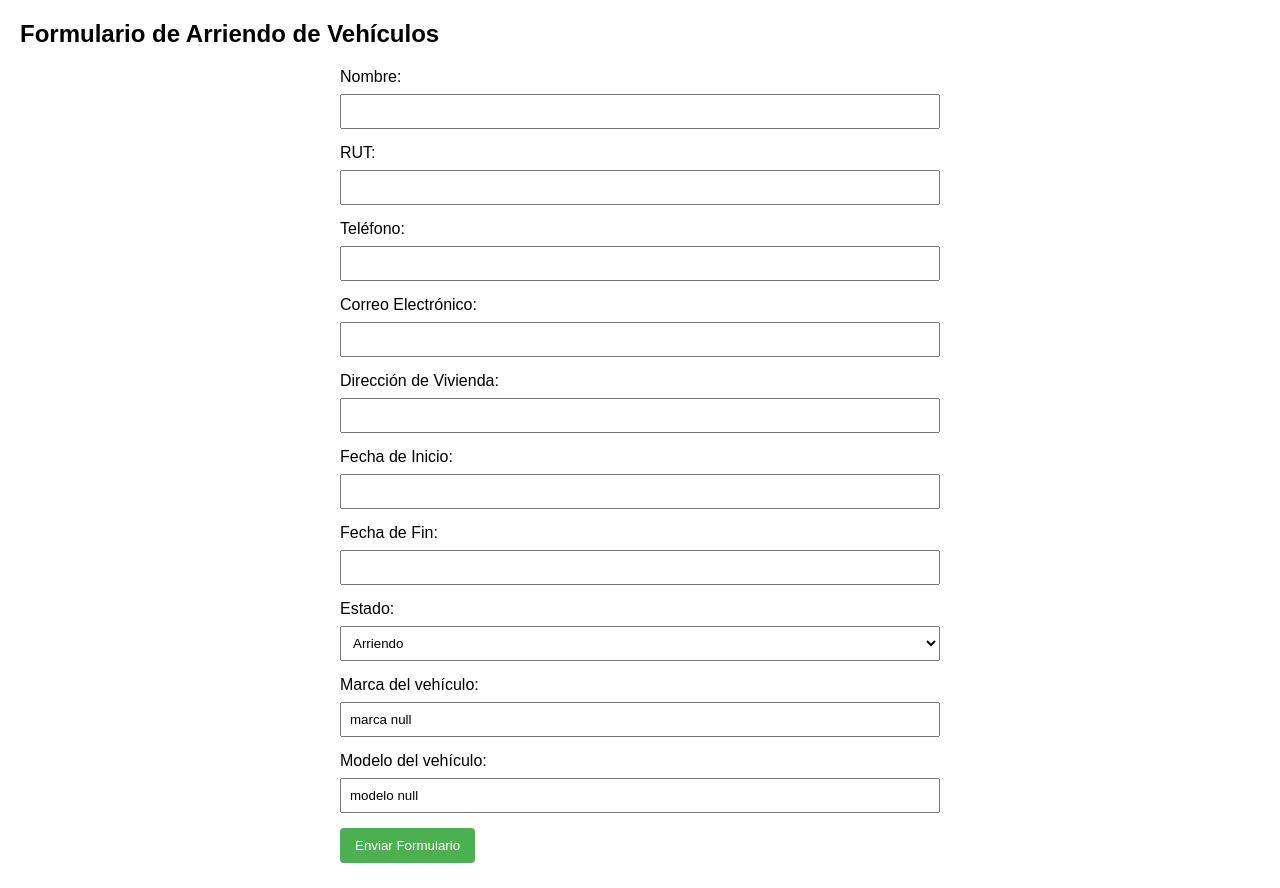
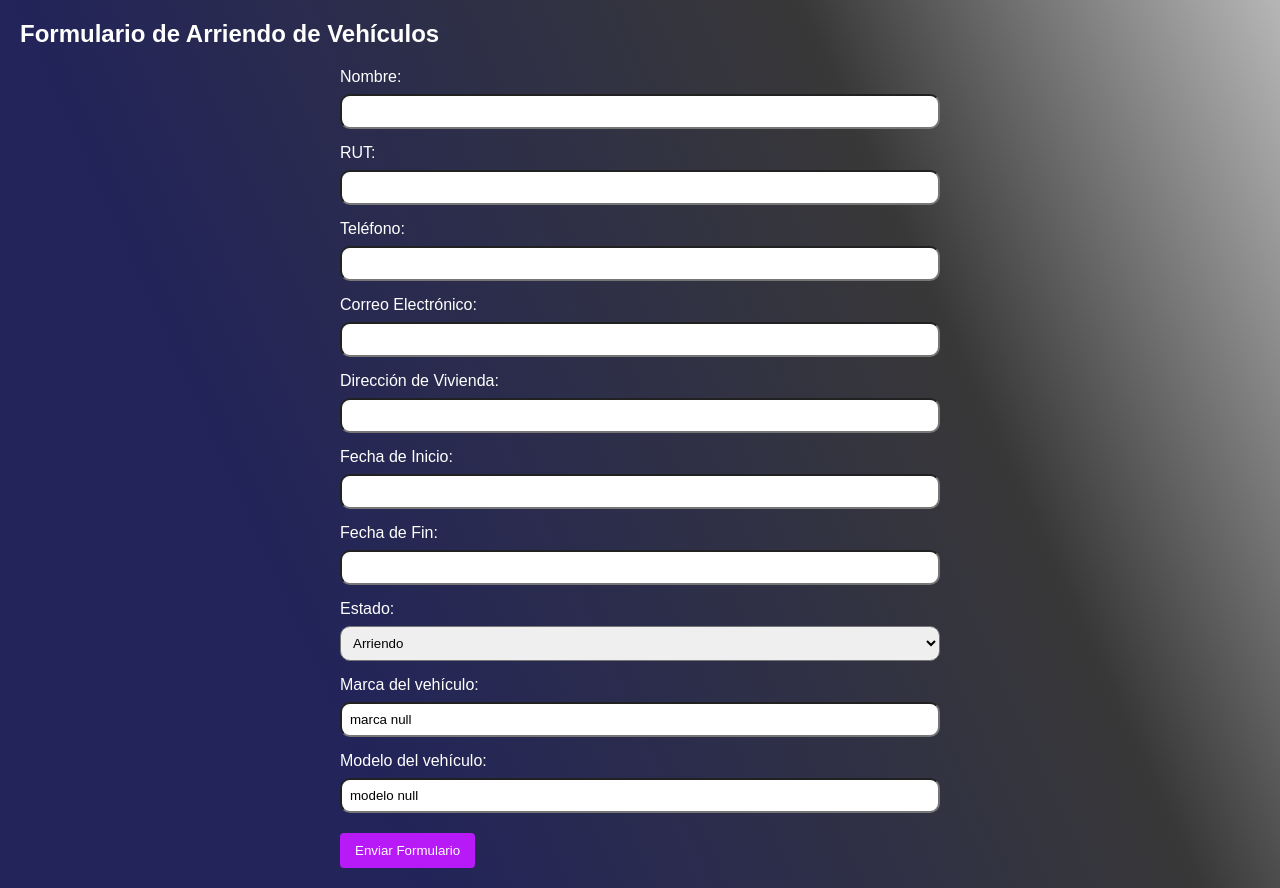
Before and after one commit to 1Synosure/Concesionario, a website: page FormArriendo.html in a window 1280 px wide. Drawn offline with nearby package versions, Linux system fonts and the light colour scheme.

Commit message:
Progreso momentaneo de css diseño (opiniones en el xat plz)

```diff
--- a/FormArriendo.html
+++ b/FormArriendo.html
@@ -4,6 +4,7 @@
     <meta charset="UTF-8">
     <meta name="viewport" content="width=device-width, initial-scale=1.0">
     <title>Formulario de Arriendo de Vehículos</title>
+    <link rel="stylesheet" type="text/css" href="PageStyle.css">
     <!-- Incluir jQuery y jQuery UI desde CDN -->
     <script src="https://code.jquery.com/jquery-3.6.4.min.js"></script>
     <script src="https://code.jquery.com/ui/1.12.1/jquery-ui.js"></script>
@@ -58,35 +59,7 @@
             margin: 20px;
         }
 
-        form {
-            max-width: 600px;
-            margin: 0 auto;
-        }
 
-        label {
-            display: block;
-            margin-bottom: 8px;
-        }
-
-        input, select {
-            width: 100%;
-            padding: 8px;
-            margin-bottom: 15px;
-            box-sizing: border-box;
-        }
-
-        button {
-            background-color: #4CAF50;
-            color: white;
-            padding: 10px 15px;
-            border: none;
-            border-radius: 4px;
-            cursor: pointer;
-        }
-
-        button:hover {
-            background-color: #45a049;
-        }
     </style>
 </head>
 <body>
--- /dev/null
+++ b/PageStyle.css
@@ -0,0 +1,71 @@
+
+*{
+    padding: 0;
+    margin: 0;
+    box-sizing: border-box;
+    font-family: 'Poppins', sans-serif;
+    list-style: none;
+    text-decoration: none;
+}
+header{
+    position: fixed;
+    right: 0;
+    top: 0;
+    z-index: 1000;
+    width: 100%;
+    display: flex;
+    align-items: center;
+    justify-content: space-between;
+    padding: 33px 9%;
+    background: transparent;
+}
+body{
+    background: linear-gradient(245.59deg, #2e2e2e59 0%, #383838 28.53%, #22245a 75.52%);
+    font-family: 'Poppins', sans-serif;
+    position: relative;
+    margin-bottom: 10%;
+}
+form {
+    max-width: 600px;
+    margin: 0 auto;
+}
+
+label {
+    display: block;
+    margin-bottom: 8px;
+    color:  white;
+    font-family: 'Poppins', sans-serif;
+}
+
+input, select {
+    width: 100%;
+    padding: 8px;
+    margin-bottom: 15px;
+    box-sizing: border-box;
+    border-radius: 10px;
+}
+
+button {
+    background-color: #b81af7;
+    color: white;
+    padding: 10px 15px;
+    margin-top: 5px;
+    border: none;
+    border-radius: 4px;
+    cursor: pointer;
+    position: relative;
+    right:0;
+    font-family: 'Poppins', sans-serif;
+}
+
+button:hover {
+    background-color: #7b10a5;
+}
+
+h2{
+    padding-bottom: 20px;
+    color: white;
+    align-self: center;
+    font-family: 'Poppins', sans-serif;;
+
+}
--- a/diseño.css
+++ b/diseño.css
@@ -11,7 +11,7 @@ body{
     margin: 0 auto;
     max-width: 1200px;
     font-family: 'lato';
-    color: #333;
+    background: linear-gradient(245.59deg, #2e2e2e59 0%, #383838 28.53%, #22245a 75.52%);
 }
 
 .icon-cart{
@@ -28,6 +28,7 @@ header{
     display: flex;
     justify-content: space-between;
     padding: 30px 0 40px 0;
+    color: white;
 }
 
 /* Main */
@@ -35,10 +36,12 @@ header{
     display: grid;
     grid-template-columns: repeat(3, 1fr);
     gap: 20px;
+    color: white;
 }
 
 .item{
     border-radius: 10px;
+    margin-top: 30px;
 }
 
 .item:hover{
@@ -55,6 +58,7 @@ header{
     object-fit: cover;
     border-radius: 10px 10px 0 0;
     transition: all .9s;
+    margin-bottom: 5px;
 }
 .item figure{
     overflow: hidden;
@@ -63,3 +67,14 @@ header{
 .item:hover img{
     transform: scale(1.2);
 }
+h2{
+    padding-top: 10px;
+}
+p{
+    padding-top: 10px;
+}
+button{
+    margin-top: 10px;
+    background-color: #383838;
+    color: white;
+}
```
